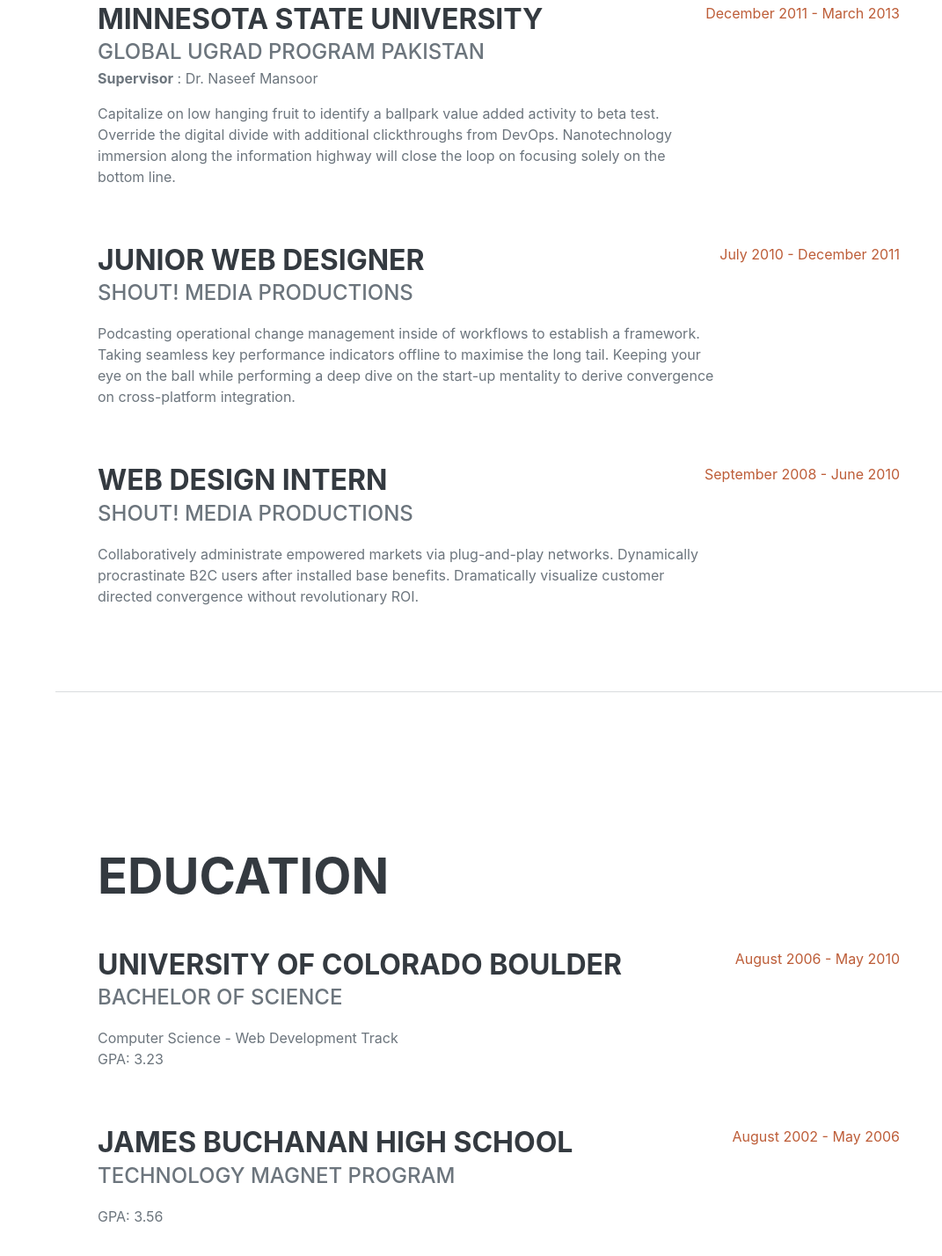
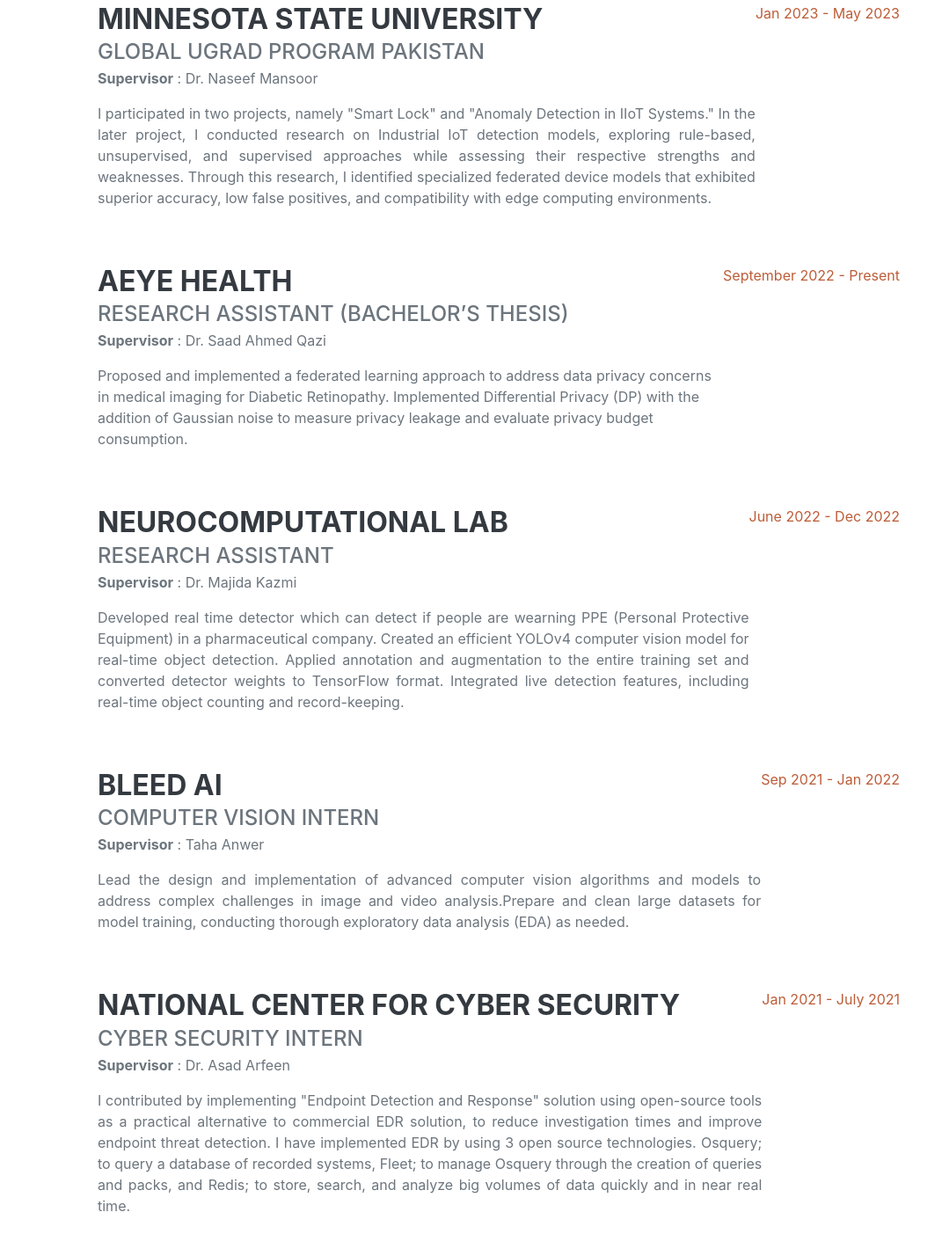
Before and after one commit to bushra2001/bushra2001.github.io, a website: page index.html in a window 1280 px wide. Shown: the part 1292-2720 px from the top of the page at 88% size, without its empty margins (209-1280 px from the left). Drawn offline with nearby package versions, Linux system fonts and the light colour scheme; a web font is replaced by a local one.

Commit message:
Adding files

```diff
--- a/index.html
+++ b/index.html
@@ -28,8 +28,8 @@
                     <li class="nav-item"><a class="nav-link js-scroll-trigger" href="#about">About</a></li>
                     <li class="nav-item"><a class="nav-link js-scroll-trigger" href="#experience">Experience</a></li>
                     <li class="nav-item"><a class="nav-link js-scroll-trigger" href="#education">Education</a></li>
-                    <li class="nav-item"><a class="nav-link js-scroll-trigger" href="#skills">Skills</a></li>
-                    <li class="nav-item"><a class="nav-link js-scroll-trigger" href="#interests">Interests</a></li>
+                    <!-- <li class="nav-item"><a class="nav-link js-scroll-trigger" href="#skills">Skills</a></li> -->
+                    <li class="nav-item"><a class="nav-link js-scroll-trigger" href="#interests">Research Interests</a></li>
                     <li class="nav-item"><a class="nav-link js-scroll-trigger" href="#awards">Awards</a></li>
                 </ul>
             </div>
@@ -66,7 +66,7 @@
                             <h3 class="mb-0">UNIVERSITY OF ALBERTA</h3>
                             <div class="subheading mb-0">Mitacs Globalink Research Internship</div>
                             <div class="subsubheading mb-3"><strong>Supervisor</strong> : Dr. Ehab Elmallah</h2></div>
-                            <p>I conducted research focused on energy-harvesting wireless sensor networks (EHWSNs). In the course of this project, I developed and assessed node energy control methods utilizing discrete-event simulation, specifically OMNET++, incorporating routing functionality. The research involved executing simulation experiments, documenting designs, and analyzing results to enhance energy management strategies in EHWSNs.</p>
+                            <p class="justified">I conducted research focused on energy-harvesting wireless sensor networks (EHWSNs). In the course of this project, I developed and assessed node energy control methods utilizing discrete-event simulation, specifically OMNET++, incorporating routing functionality. The research involved executing simulation experiments, documenting designs, and analyzing results to enhance energy management strategies in EHWSNs.</p>
                         </div>
                         <div class="flex-shrink-0"><span class="text-primary">June 2023 - Present</span></div>
                     </div>
@@ -75,26 +75,49 @@
                             <h3 class="mb-0">MINNESOTA STATE UNIVERSITY</h3>
                             <div class="subheading mb-0">Global Ugrad Program Pakistan</div>
                             <div class="subsubheading mb-3"><strong>Supervisor</strong> : Dr. Naseef Mansoor</h2></div>
-                            <p>Capitalize on low hanging fruit to identify a ballpark value added activity to beta test. Override the digital divide with additional clickthroughs from DevOps. Nanotechnology immersion along the information highway will close the loop on focusing solely on the bottom line.</p>
+                            <p class="justified">I participated in two projects, namely "Smart Lock" and "Anomaly Detection in IIoT Systems." In the later project, I conducted research on Industrial IoT detection models, exploring rule-based, unsupervised, and supervised approaches while assessing their respective strengths and weaknesses. Through this research, I identified specialized federated device models that exhibited superior accuracy, low false positives, and compatibility with edge computing environments.</p>
                         </div>
-                        <div class="flex-shrink-0"><span class="text-primary">December 2011 - March 2013</span></div>
+                        <div class="flex-shrink-0"><span class="text-primary">Jan 2023 - May 2023</span></div>
                     </div>
                     <div class="d-flex flex-column flex-md-row justify-content-between mb-5">
                         <div class="flex-grow-1">
-                            <h3 class="mb-0">Junior Web Designer</h3>
-                            <div class="subheading mb-3">Shout! Media Productions</div>
-                            <p>Podcasting operational change management inside of workflows to establish a framework. Taking seamless key performance indicators offline to maximise the long tail. Keeping your eye on the ball while performing a deep dive on the start-up mentality to derive convergence on cross-platform integration.</p>
+                            <h3 class="mb-0">AEYE HEALTH</h3>
+                            <div class="subheading mb-0">Research Assistant (Bachelor&rsquo;s Thesis)</div>
+                            <div class="subsubheading mb-3"><strong>Supervisor</strong> : Dr. Saad Ahmed Qazi</h2></div>
+                            <p>Proposed and implemented a federated learning approach to address data privacy concerns in medical imaging for Diabetic Retinopathy. Implemented Differential Privacy (DP) with the addition of Gaussian noise to measure privacy leakage and evaluate privacy budget consumption. </p>
                         </div>
-                        <div class="flex-shrink-0"><span class="text-primary">July 2010 - December 2011</span></div>
+                        <div class="flex-shrink-0"><span class="text-primary">September 2022 - Present</span></div>
+                    </div>
+                    <div class="d-flex flex-column flex-md-row justify-content-between  mb-5">
+                        <div class="flex-grow-1">
+                            <h3 class="mb-0">NEUROCOMPUTATIONAL LAB</h3>
+                            <div class="subheading mb-0">Research Assistant</div>
+                            <div class="subsubheading mb-3"><strong>Supervisor</strong> : Dr. Majida Kazmi</h2></div>
+                            <p class="justified">Developed real time detector which can detect if people are wearning PPE (Personal Protective Equipment) in a pharmaceutical company. Created an efficient YOLOv4 computer vision model for real-time object detection. Applied annotation and augmentation to the entire training set and converted detector weights to TensorFlow format. Integrated live detection features, including real-time object counting and record-keeping.
+                            </p>
+                        </div>
+                        <div class="flex-shrink-0"><span class="text-primary">June 2022 - Dec 2022</span></div>
+                    </div>
+                    <div class="d-flex flex-column flex-md-row justify-content-between mb-5">
+                        <div class="flex-grow-1">
+                            <h3 class="mb-0">Bleed AI</h3>
+                            <div class="subheading mb-0">Computer Vision Intern</div>
+                            <div class="subsubheading mb-3"><strong>Supervisor</strong> : Taha Anwer</h2></div>
+                            <p class="justified">Lead the design and implementation of advanced computer vision algorithms and models to address complex challenges in image and video analysis.Prepare and clean large datasets for model training, conducting thorough exploratory data analysis (EDA) as needed.
+                            </p>
+                        </div>
+                        <div class="flex-shrink-0"><span class="text-primary">Sep 2021 - Jan 2022</span></div>
                     </div>
                     <div class="d-flex flex-column flex-md-row justify-content-between">
                         <div class="flex-grow-1">
-                            <h3 class="mb-0">Web Design Intern</h3>
-                            <div class="subheading mb-3">Shout! Media Productions</div>
-                            <p>Collaboratively administrate empowered markets via plug-and-play networks. Dynamically procrastinate B2C users after installed base benefits. Dramatically visualize customer directed convergence without revolutionary ROI.</p>
+                            <h3 class="mb-0">NATIONAL CENTER FOR CYBER SECURITY</h3>
+                            <div class="subheading mb-0">Cyber Security Intern</div>
+                            <div class="subsubheading mb-3"><strong>Supervisor</strong> : Dr. Asad Arfeen</h2></div>
+                            <p class="justified">I contributed by implementing "Endpoint Detection and Response" solution using open-source tools as a practical alternative to commercial EDR solution, to reduce investigation times and improve endpoint threat detection.  I have implemented EDR by using 3 open source technologies. Osquery; to query a database of recorded systems, Fleet; to manage Osquery through the creation of queries and packs, and Redis; to store, search, and analyze big volumes of data quickly and in near real time.</p>
                         </div>
-                        <div class="flex-shrink-0"><span class="text-primary">September 2008 - June 2010</span></div>
+                        <div class="flex-shrink-0"><span class="text-primary">Jan 2021 - July 2021</span></div>
                     </div>
+
                 </div>
             </section>
             <hr class="m-0" />
@@ -104,26 +127,34 @@
                     <h2 class="mb-5">Education</h2>
                     <div class="d-flex flex-column flex-md-row justify-content-between mb-5">
                         <div class="flex-grow-1">
-                            <h3 class="mb-0">University of Colorado Boulder</h3>
-                            <div class="subheading mb-3">Bachelor of Science</div>
-                            <div>Computer Science - Web Development Track</div>
-                            <p>GPA: 3.23</p>
+                            <h3 class="mb-0">Minnesota State University</h3>
+                            <div class="subheading mb-3">Semester Exchange Program under Global UGRAD Program Spring 2023</div>
+                            <div>
+                                <ul>
+                                    <li>Completed coursework in Information Security (CIS 350) and Foundations of Data Science (CIS 418).</li>
+                                    <li>Engaged in 40 hours of community service.</li>
+                                    <li>Participated in two research projects.</li>
+                                    <li>Lead and won 3rd place in Minemudac competition.</li>
+                                  </ul>
+
+                                </div>
                         </div>
-                        <div class="flex-shrink-0"><span class="text-primary">August 2006 - May 2010</span></div>
+                        <div class="flex-shrink-0"><span class="text-primary">Jan 2023 - May 2023</span></div>
                     </div>
                     <div class="d-flex flex-column flex-md-row justify-content-between">
                         <div class="flex-grow-1">
-                            <h3 class="mb-0">James Buchanan High School</h3>
-                            <div class="subheading mb-3">Technology Magnet Program</div>
-                            <p>GPA: 3.56</p>
+                            <h3 class="mb-0">NED University of Engineering and Technology</h3>
+                            <div class="subheading mb-1">Bachelors' of Engineering in Computer Systems Engineering</div>
+                            <p class="justified">CGPA : 3.68 / 4.00</p>
                         </div>
-                        <div class="flex-shrink-0"><span class="text-primary">August 2002 - May 2006</span></div>
+                        <div class="flex-shrink-0"><span class="text-primary">Oct 2019 - Nov 2023</span></div>
+
                     </div>
                 </div>
             </section>
-            <hr class="m-0" />
+            <!-- <hr class="m-0" /> -->
             <!-- Skills-->
-            <section class="resume-section" id="skills">
+            <!-- <section class="resume-section" id="skills">
                 <div class="resume-section-content">
                     <h2 class="mb-5">Skills</h2>
                     <div class="subheading mb-3">Programming Languages & Tools</div>
@@ -163,7 +194,7 @@
                 </div>
             </section>
             <hr class="m-0" />
-            <!-- Interests-->
+            <-- Interests -->
             <section class="resume-section" id="interests">
                 <div class="resume-section-content">
                     <h2 class="mb-5">Interests</h2>
```
Also changed, not shown: css/styles.css.
